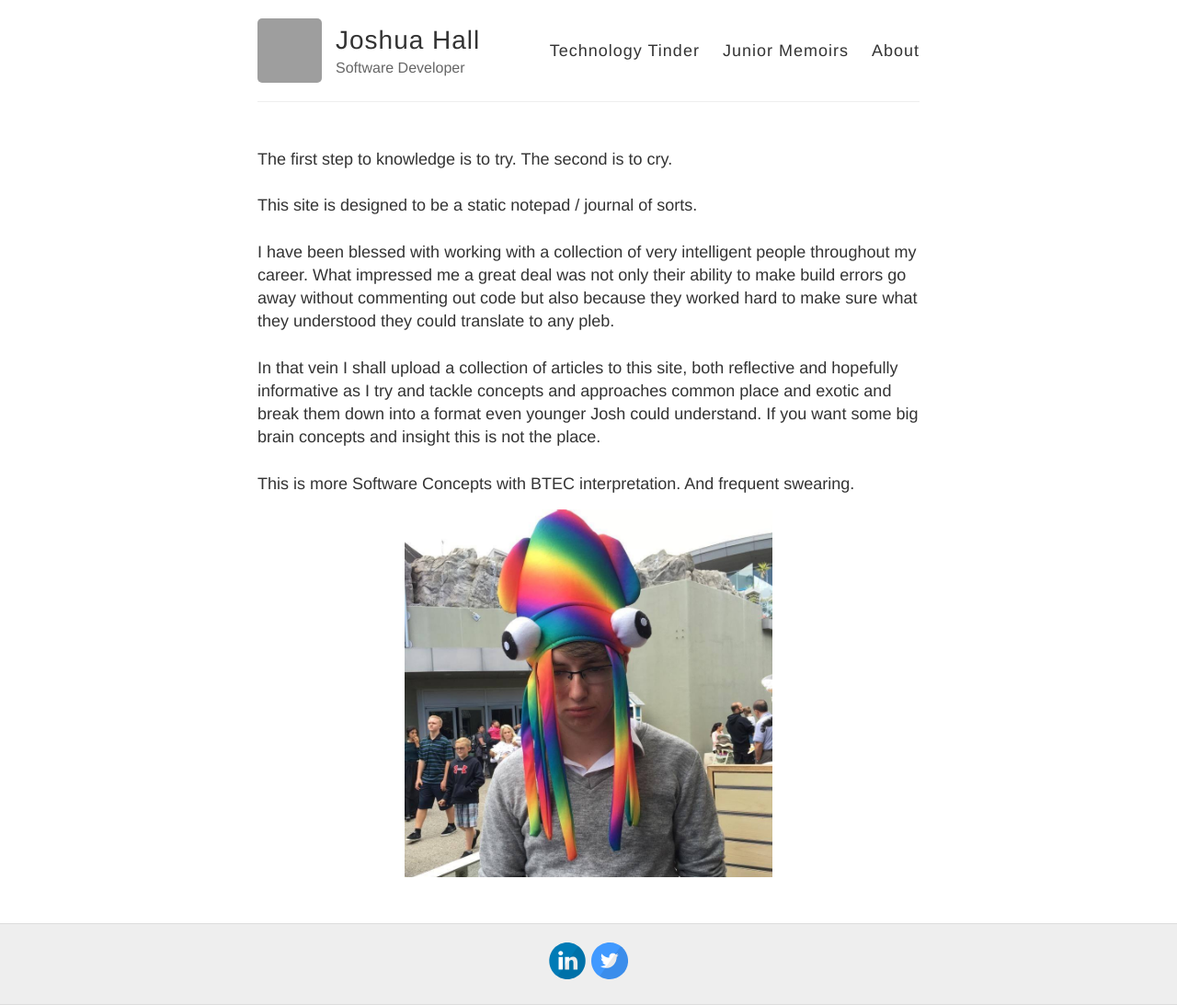
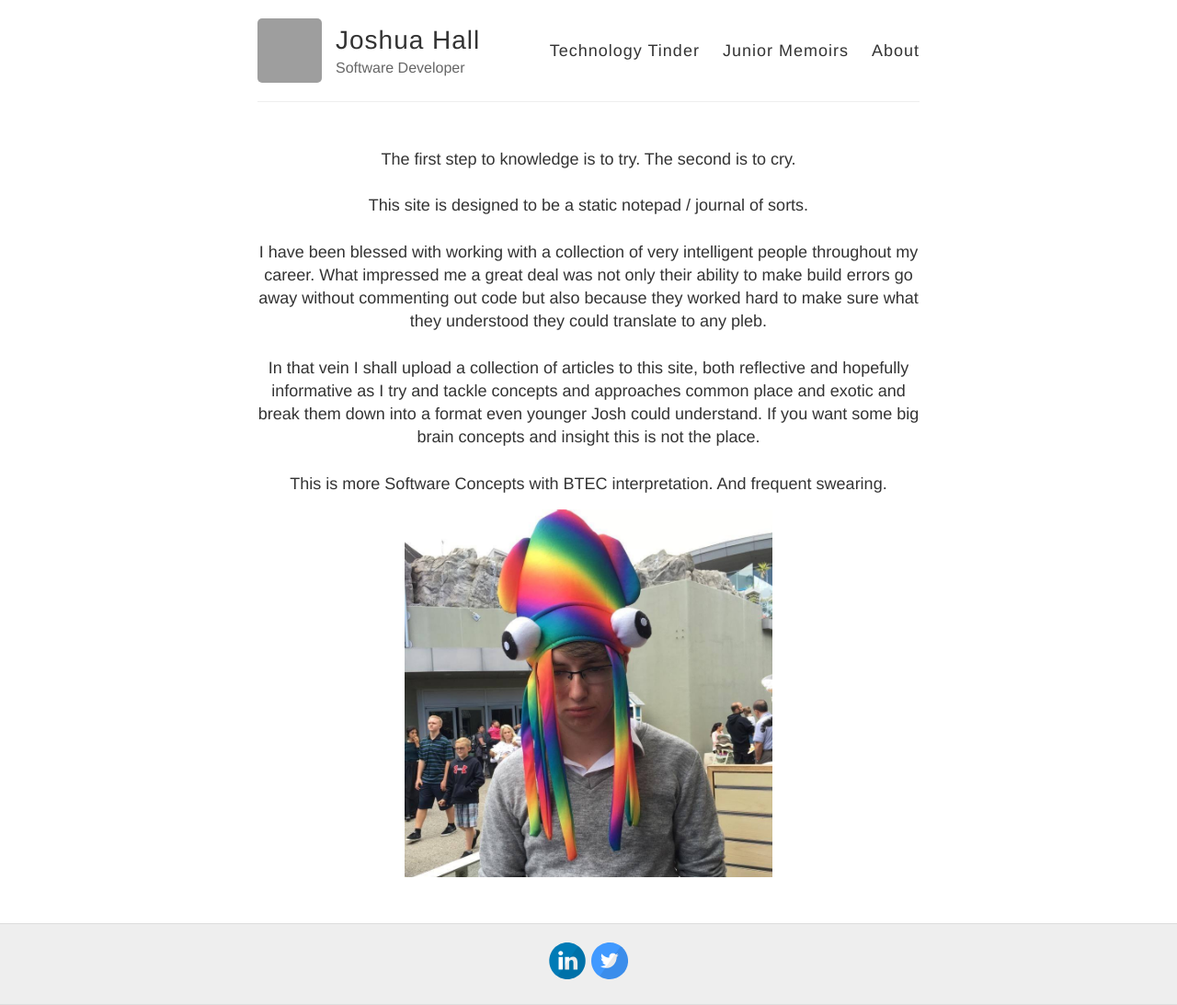
Before and after one commit to JoshuaHall1995/JoshuaHall1995.github.io, a Jekyll site: the page built from index.html, in a window 1280 px wide. Shown: the whole page at 92% size. Built offline with Jekyll 4.4.1, drawn with Linux system fonts in a browser that asks for light colours; grey boxes are pictures that could not be loaded.

Commit message:
Align text

```diff
--- a/index.html
+++ b/index.html
@@ -2,7 +2,7 @@
 layout: default
 ---
 
-<p>
+<p style="text-align:center">
 The first step to knowledge is to try. The second is to cry.
 <br><br>
 This site is designed to be a static notepad / journal of sorts.
```
